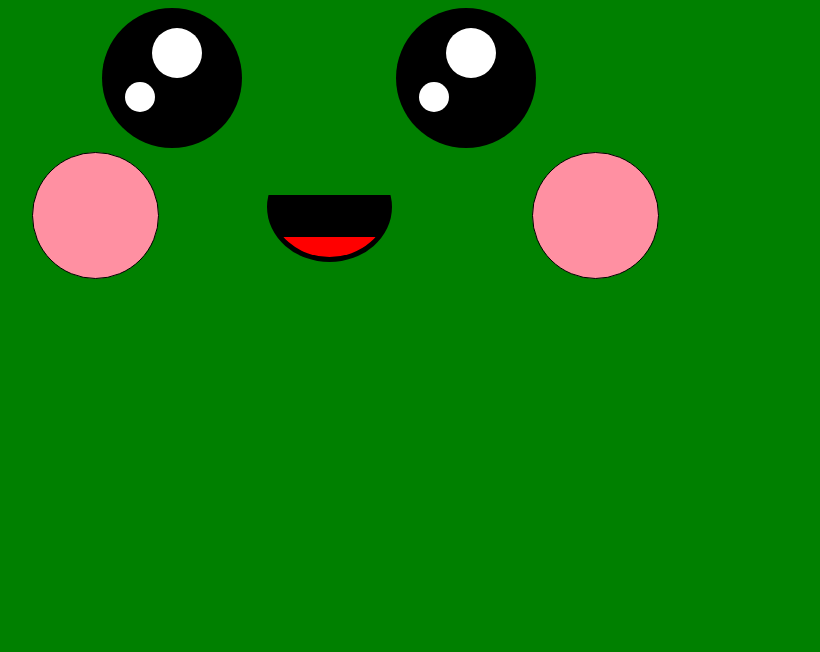
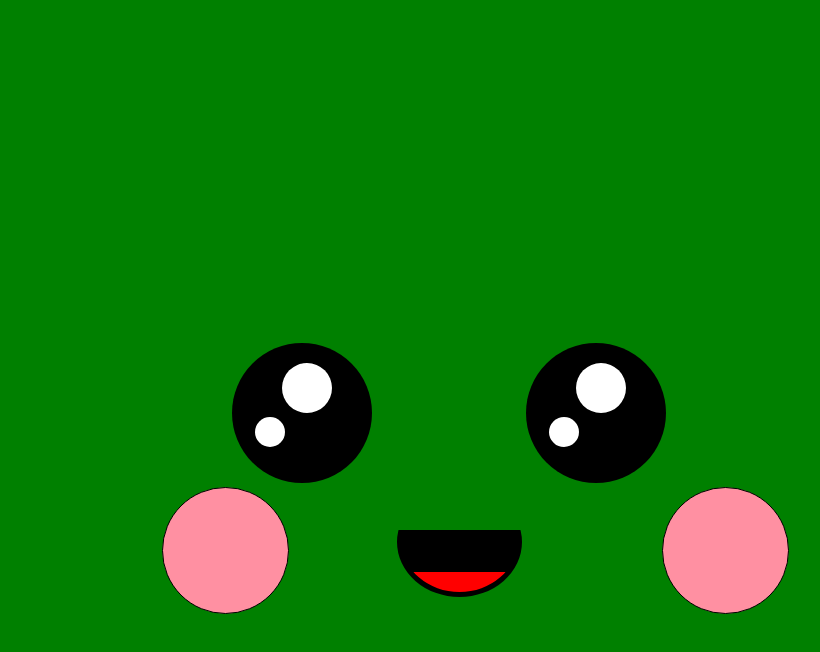
Before and after one commit to Guilherme22B/rosto-css, a plain HTML site: page index.html in a window 1280 px wide. Shown: the whole page, without its empty margins (208-1028 px from the left). Drawn offline with Linux system fonts and the light colour scheme.

Commit message:
posiçoes

```diff
--- a/index.html
+++ b/index.html
@@ -10,6 +10,7 @@
 <body>
 
     <main>
+        <article id="p1">
         <div class="esquerda">
             <div class="iris"></div>
             <div class="pupila-maior"></div>
@@ -28,6 +29,7 @@
         <div class="bochecha-esquerda">
             <div class="bochecha"></div>
         </div>
+    </article>
     </main>
 
 </body>
--- a/style.css
+++ b/style.css
@@ -7,6 +7,13 @@ main{
     margin: auto;
     display: block;
 
+}
+article#p1{
+    position: absolute;
+    top: 50%;
+    left: 50%;
+
+    transform: translate(-50%, -50%);
 }
 div{
     width: 40px;
```
